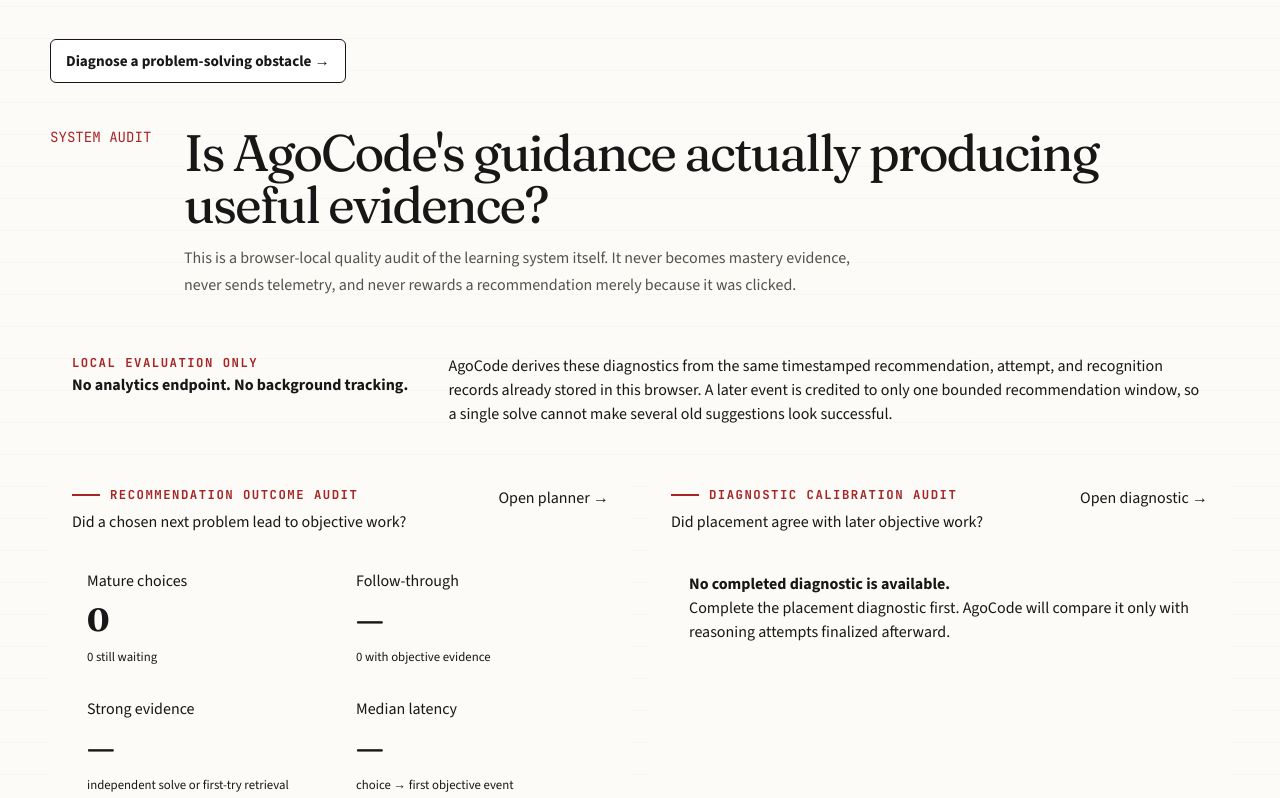
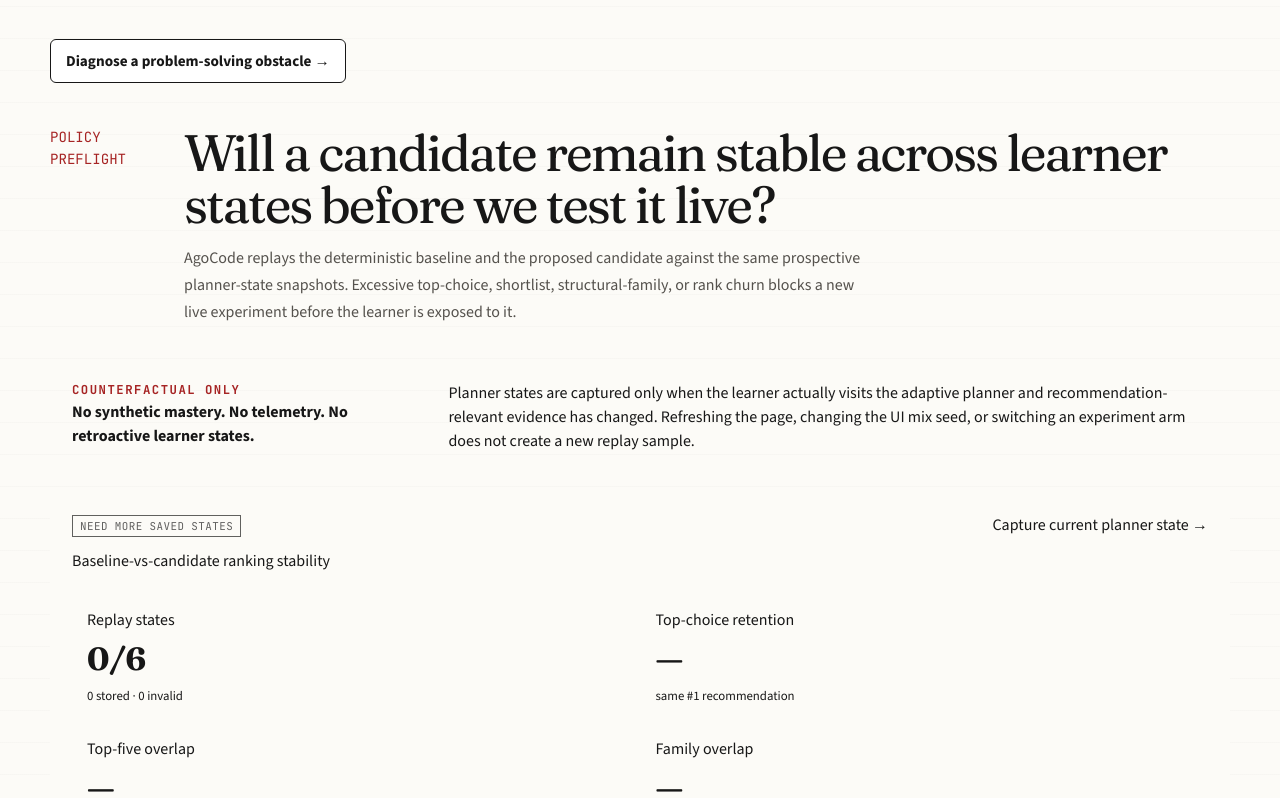
Before and after one commit to anatwork14/agocode, a Next.js app: page /progress in a window 1280 px wide. Shown: the part 7642-8440 px from the top of the page. Built offline with nearby package versions, Linux system fonts and the light colour scheme.

Commit message:
feat: surface policy stability preflight on progress

```diff
--- a/app/progress/page.tsx
+++ b/app/progress/page.tsx
@@ -3,8 +3,9 @@ import { DesignSkillProgress } from "@/components/progress/DesignSkillProgress";
 import { LearningSystemAudit } from "@/components/progress/LearningSystemAudit";
 import { ProblemIndependenceProgress } from "@/components/progress/ProblemIndependenceProgress";
 import { ProblemSolvingFriction } from "@/components/progress/ProblemSolvingFriction";
+import { ProblemSolvingProgress } from "@/components/progress/ProblemSolvingProgress";
 import { ProgressDashboard } from "@/components/progress/ProgressDashboard";
-import { ProblemSolvingProgress } from "@/components/progress/ProblemSolvingProgress";
+import { RecommendationStabilityAudit } from "@/components/progress/RecommendationStabilityAudit";
 
 export const metadata = { title: "Progress" };
 
@@ -32,6 +33,7 @@ export default function ProgressPage() {
           <DesignSkillProgress />
           <ProblemSolvingProgress />
           <ProblemSolvingFriction />
+          <RecommendationStabilityAudit />
           <LearningSystemAudit />
         </section>
       </div>
```
